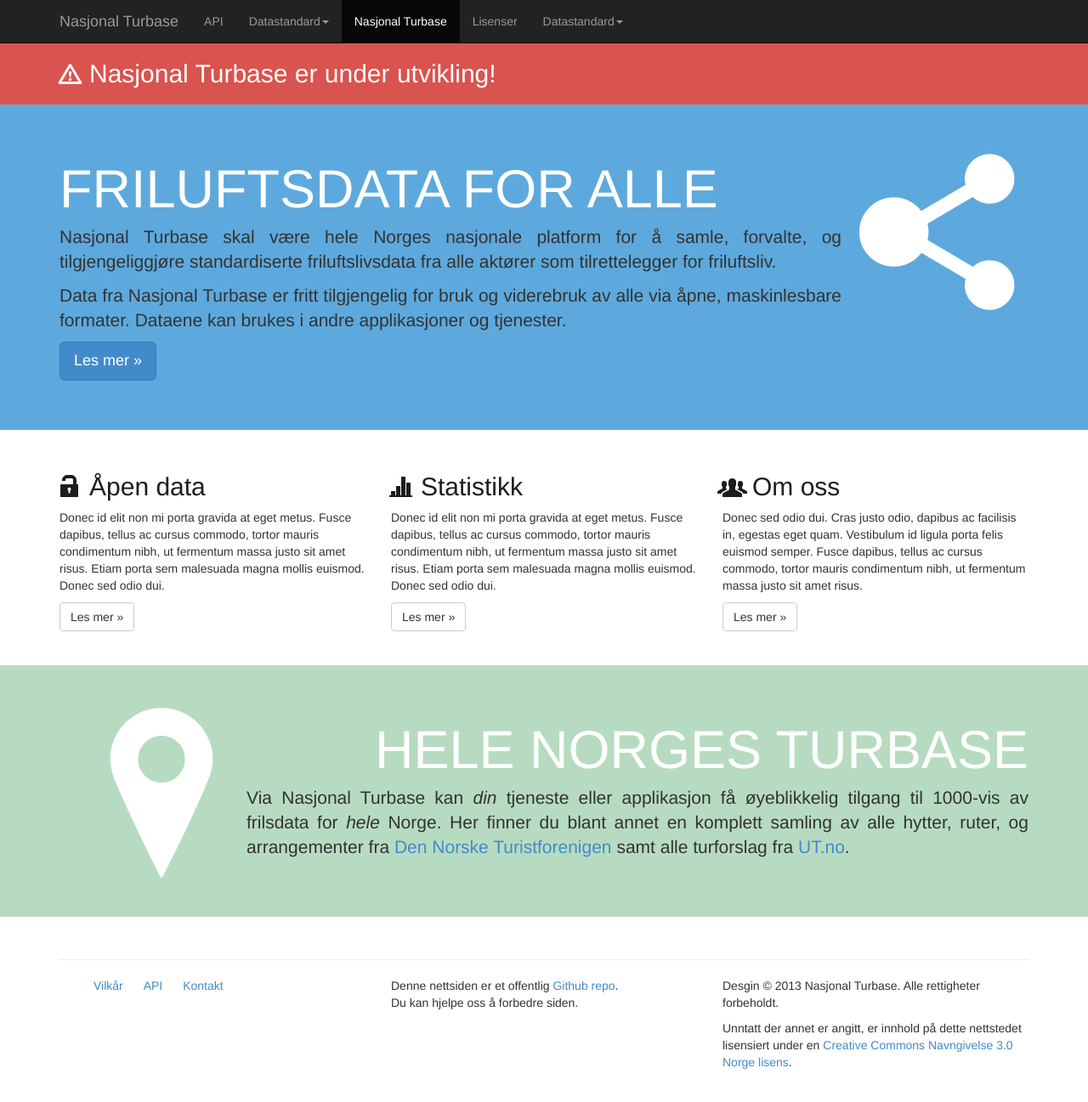
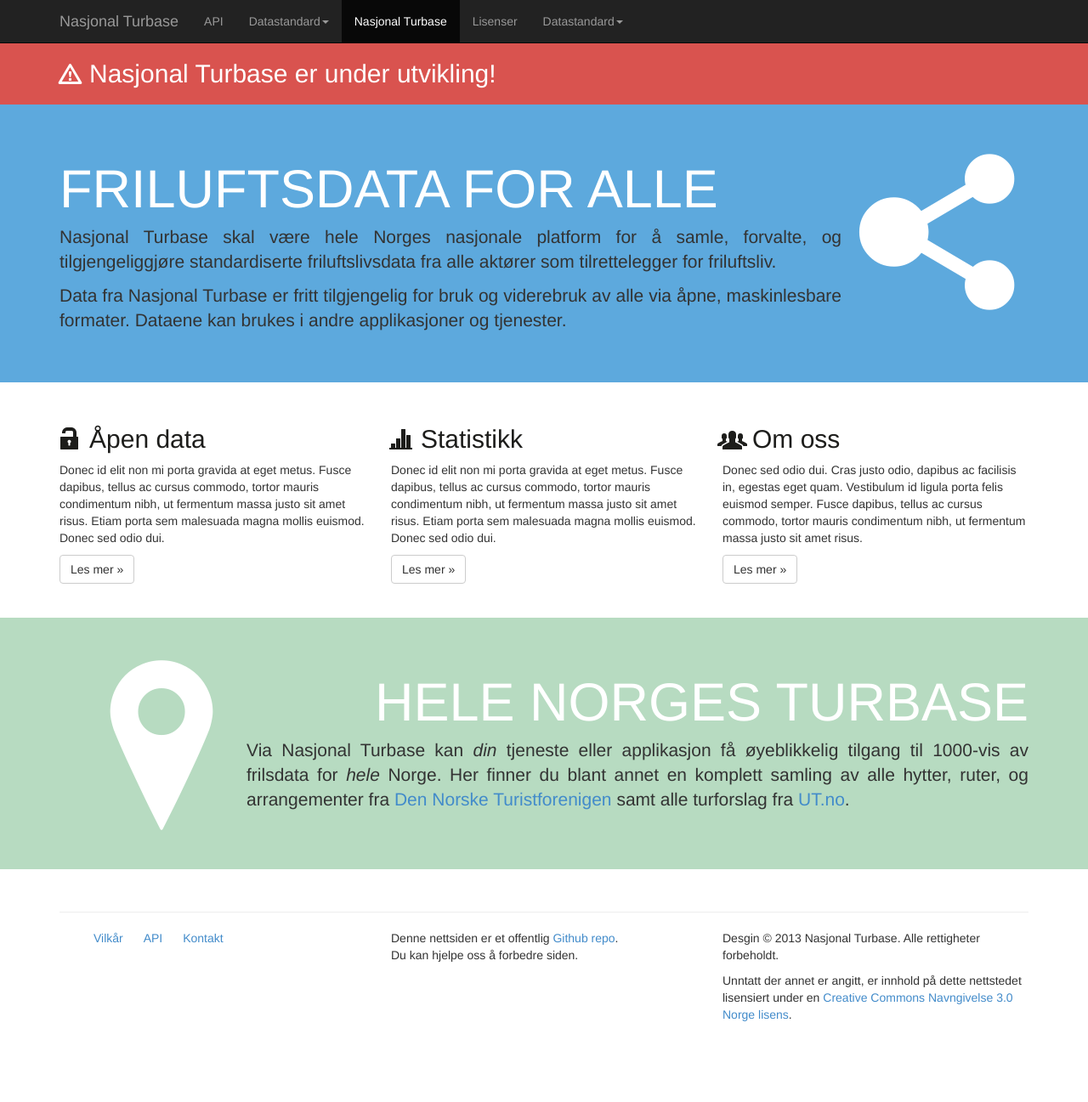
Before and after one commit to Turbasen/www.nasjonalturbase.no, a Jekyll site: the page built from index.html, in a window 1280 px wide and 1320 px high. Shown: the top 1297 px of the window at 85% size. Built offline with Jekyll 4.4.1, drawn with Linux system fonts in a browser that asks for light colours; nearby versions of some CDN libraries; Markdown is read by kramdown in place of the engine named in the settings.

Commit message:
Remove button from jumbotron

```diff
--- a/_includes/jumbotron-intro.html
+++ b/_includes/jumbotron-intro.html
@@ -10,4 +10,4 @@
 alle via åpne, maskinlesbare formater. Dataene kan brukes i andre applikasjoner
 og tjenester.</p>
 
-<p><a class="btn btn-primary btn-lg" href="/deling.html">Les mer &raquo;</a></p>
+{{ <p><a class="btn btn-primary btn-lg" href="/deling.html">Les mer &raquo;</a></p> }}
```
